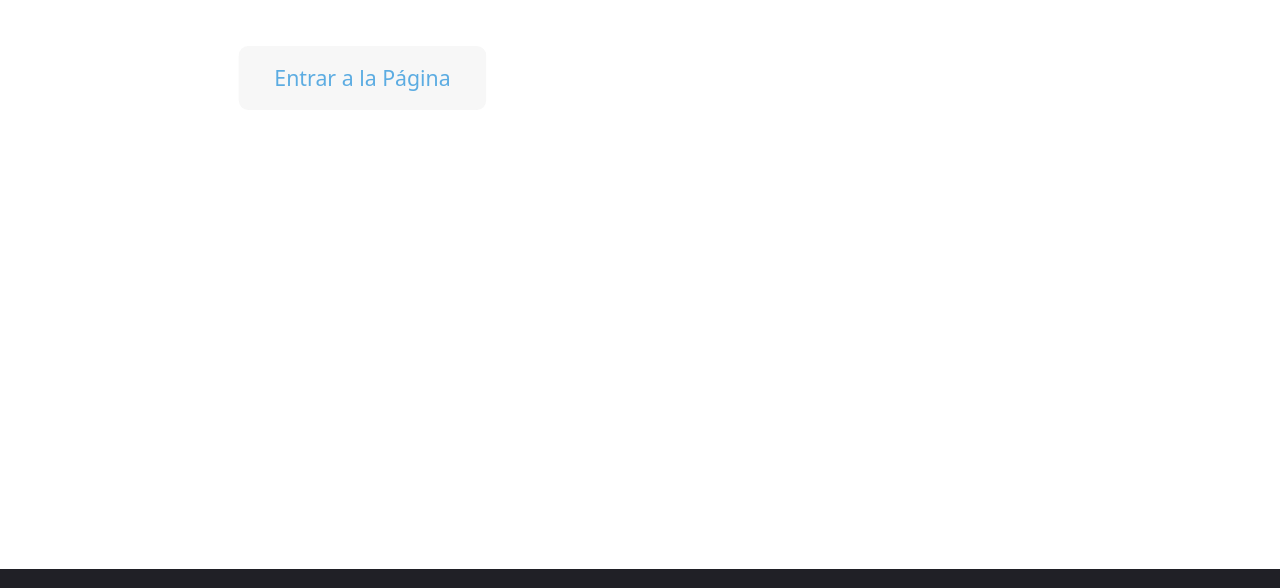
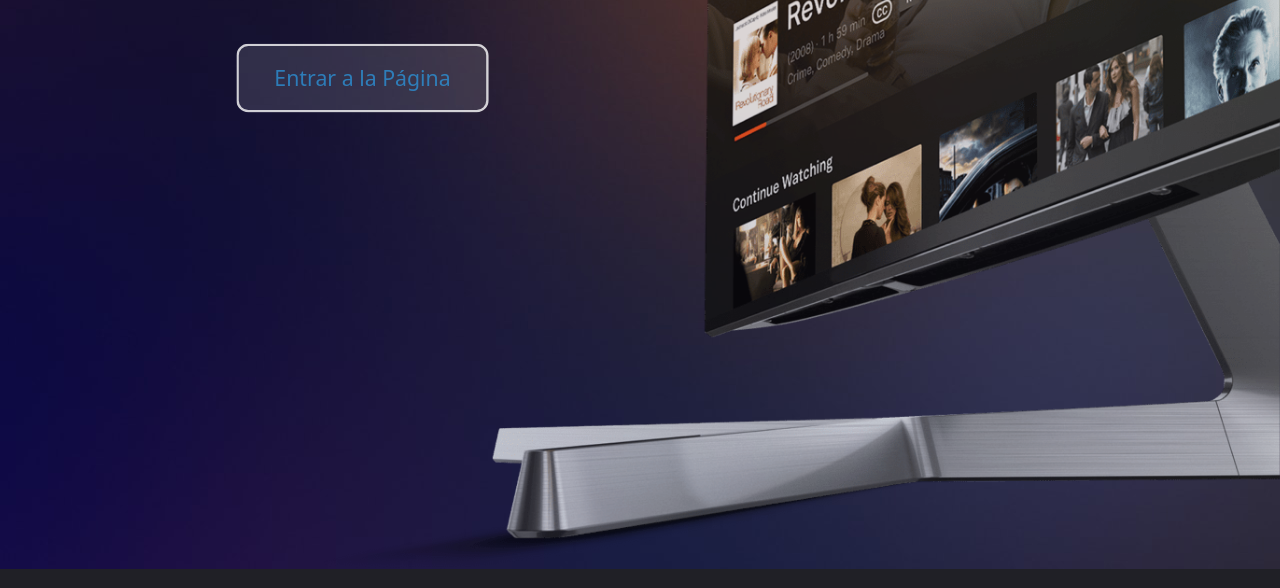
Before and after one commit to OGPila/OGPila.github.io, a plain HTML site: page index.html in a window 1280 px wide. Shown: the part 231-819 px from the top of the page. Drawn offline with Linux system fonts and the light colour scheme; a web font is replaced by a local one.

Commit message:
Update style.css

```diff
--- a/style.css
+++ b/style.css
@@ -8,7 +8,7 @@
     margin: 0;
     padding: 0;
     height: 100vh;
-    background-image: url("images/fondo.jpg");
+    background-image: url("fondo.jpg");
     overflow-y: hidden;
 
 }
@@ -18,7 +18,7 @@
     margin: 0;
     height: 100%;
     width: 75%;
-    background-image: url("images/ordenador.png");
+    background-image: url("ordenador.png");
     margin-left: 25%;
     background-size: cover;
     opacity: 0.8;
```
